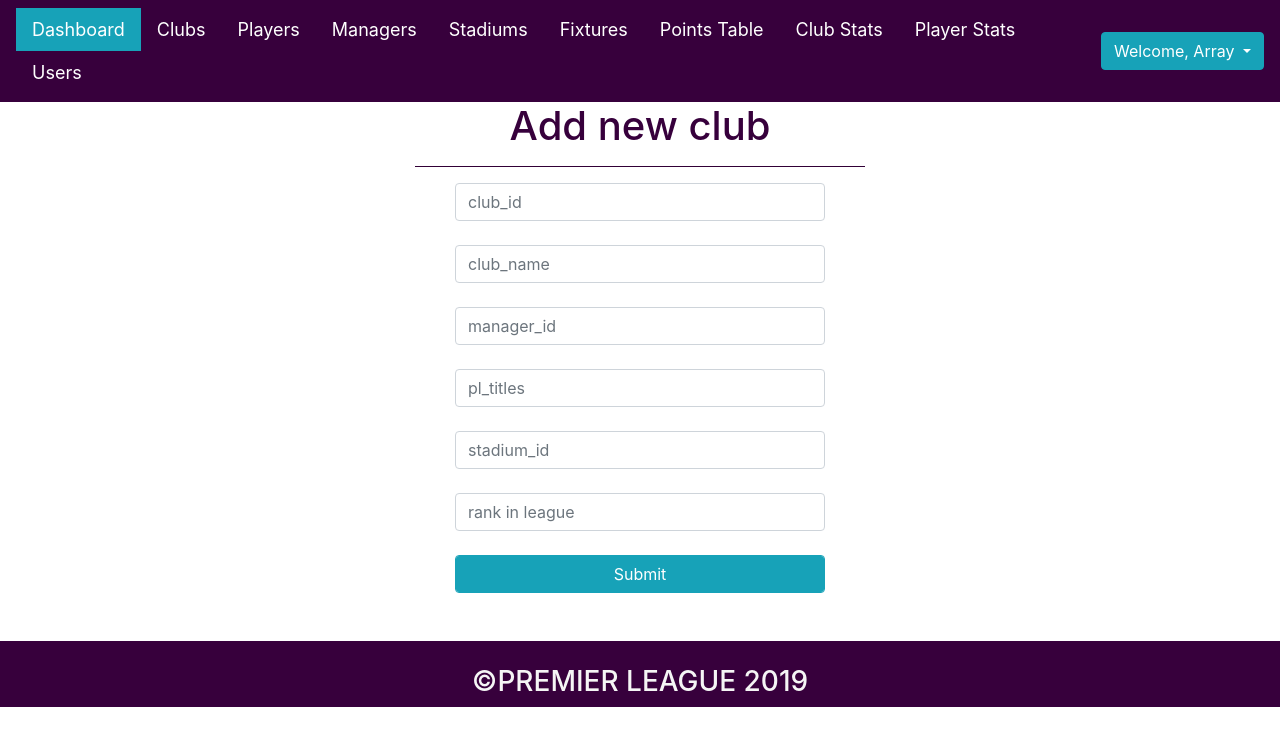
After one commit to Haris-Noori/SIS-DB, a PHP site: page /php_files/admin/add_club.php in a window 1280 px wide. The commit adds this page. Shown: the top 746 px of the page. Run offline with PHP 8.4, Linux system fonts and the light colour scheme; a user stored in the database is signed in; data that the repository does not hold is empty.

Commit message:
add club under construction

```diff
--- /dev/null
+++ b/css/add_club.css
@@ -0,0 +1,10 @@
+h1
+{
+    color: #37003c;
+}
+
+hr
+{
+    background: #37003c;
+    width: 450px;
+}
--- /dev/null
+++ b/php_files/admin/add_club.php
@@ -0,0 +1,85 @@
+<?php
+    include "../connect.php";
+    include "admin_header.php";
+    session_start();
+
+?>
+
+<html>
+<head>
+    <title>Admin | Clubs </title>
+    <!-- <link rel="stylesheet" type="text/css" href="../css/add_club.css"> -->
+    <link rel="stylesheet" type="text/css" href="../../css/add_club.css">
+
+
+</head>
+<body>
+
+    <center><h1> Add new club</h1></center>
+    <hr>
+
+    <center><div class="container">
+        <form action="" method="post">
+
+            <div class="form group-row">
+                <input placeholder="club_id" type="text" name="club_id" class="form-control col-sm-4" required>
+            </div>
+            <br>
+            <div class="form group-row">
+                <input placeholder="club_name" type="text" name="club_name" class="form-control col-sm-4" required>
+            </div>
+            <br>
+            <div class="form group-row">
+                <input placeholder="manager_id" type="text" name="manager_id" class="form-control col-sm-4" required>
+            </div>
+            <br>
+            <div class="form group-row">
+                <input placeholder="pl_titles" type="number" name="pl_titles" class="form-control col-sm-4" required>
+            </div>
+            <br>
+            <div class="form group-row">
+                <input placeholder="stadium_id" type="text" name="stadium_id" class="form-control col-sm-4" required>
+            </div>
+            <br>
+            <div class="form group-row">
+                <input placeholder="rank in league" type="number" name="rank" class="form-control col-sm-4" required>
+            </div>
+            <br>
+            <!-- submit button -->
+            <div class="form group-row">
+                <input type="submit" class="form-control col-sm-4 btn btn-info">
+            </div>
+            <br>
+            <div class="form group-row">
+                <?php
+                    if(isset($_GET["Message"]))
+                    {
+                        echo "<div class='col-sm-4 alert alert-danger'>";
+                        echo $_GET["Message"];
+                        echo "</div>";
+                    }
+                ?>
+            </div>
+
+        </form>
+    </div></center>
+
+
+
+
+
+    <br>
+</body>
+</html>
+
+<?php include "admin_footer.php"; ?>
+
+<?php
+
+    $club_id = $_POST["club_id"];
+    $club_name = $_POST["club_name"];
+    $manager_id = $_POST["manager_id"];
+    $pl_titles = $_POST["pl_titles"];
+    $stadium_id = $_POST["stadium_id"];
+
+?>
--- a/php_files/admin/admin_clubs.php
+++ b/php_files/admin/admin_clubs.php
@@ -1,6 +1,7 @@
 <?php
     include "admin_header.php";
     include "../connect.php";
+    session_start();
 ?>
 
 <!-- <!DOCTYPE html> -->
@@ -30,7 +31,7 @@
             $result = "";
 
             if($res->num_rows > 0)
-            {   echo "Query is OK";
+            {
                 $result .= " <div class = 'container'> ";
                 $result .= " <table class='table table-bordered'> ";
 
@@ -51,7 +52,7 @@
                         <td> ".$row['pl_titles']." </td>
                         <td> ".$row['stadium_id']." </td>
                         <td> ".$row['rank']." </td>
-                        <td> <button class='btn btn-info btn-block'>delete</button> </td>
+                        <td> <a href='add_club.php'><button class='btn btn-info btn-block'>delete</button></a> </td>
 
                     </tr> </tbody> ";
                 }
--- a/php_files/connect.php
+++ b/php_files/connect.php
@@ -8,15 +8,15 @@
     $con = new MySQLi($server, $user, $pass, $dbname);
 
 
-    if ($con->connect_error) //if database failed to connect
-	{
-		echo "<script>alert('connection with database failed')</script>";
-		echo "Error: ".$con->connect_error;
-	}
+    // if ($con->connect_error) //if database failed to connect
+	// {
+	// 	echo "<script>alert('connection with database failed')</script>";
+	// 	echo "Error: ".$con->connect_error;
+	// }
 
-	else // if database connected !
-	{
-		echo "<script>alert('DataBase Connected')</script>";
-	}
+	// else // if database connected !
+	// {
+	// 	echo "<script>alert('DataBase Connected')</script>";
+	// }
 
 ?>
```
Also changed, not shown: php_files/clubs.php (+0 -8 lines).
